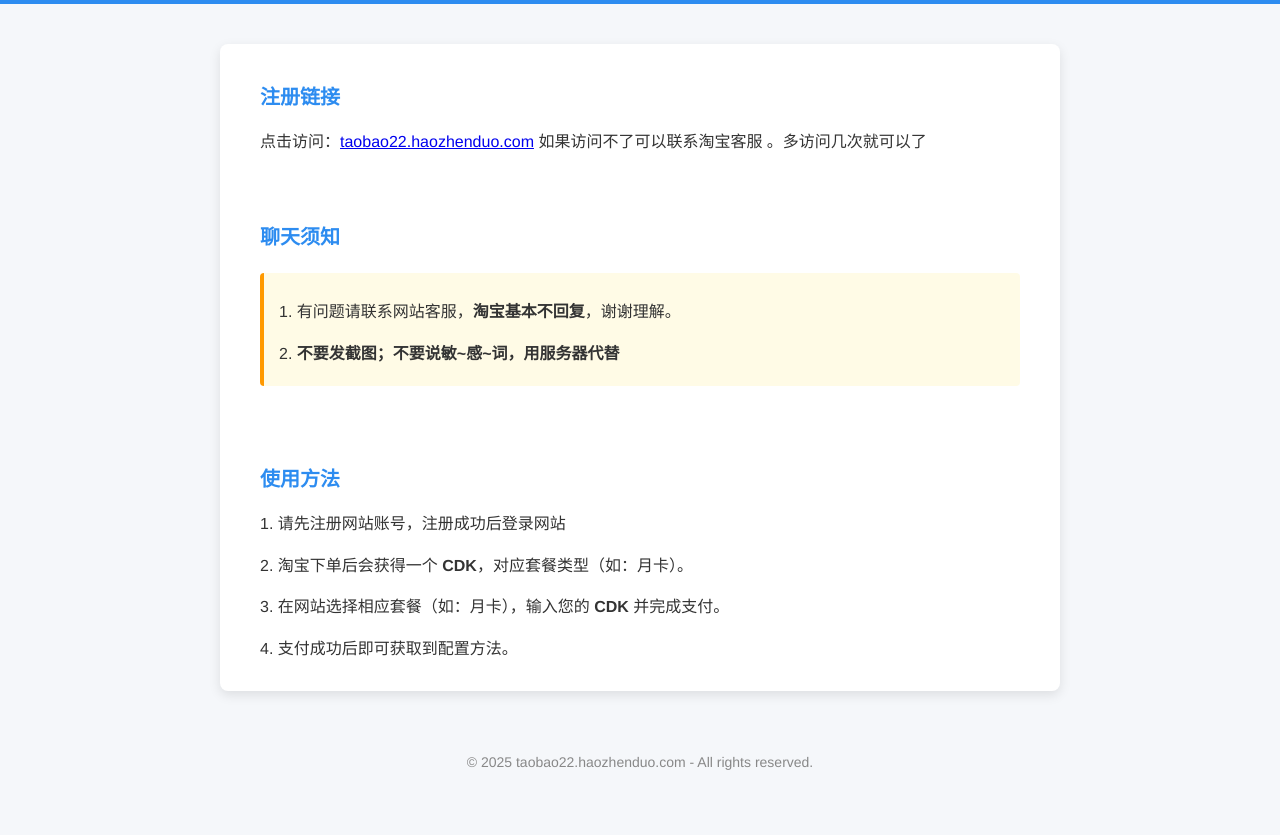
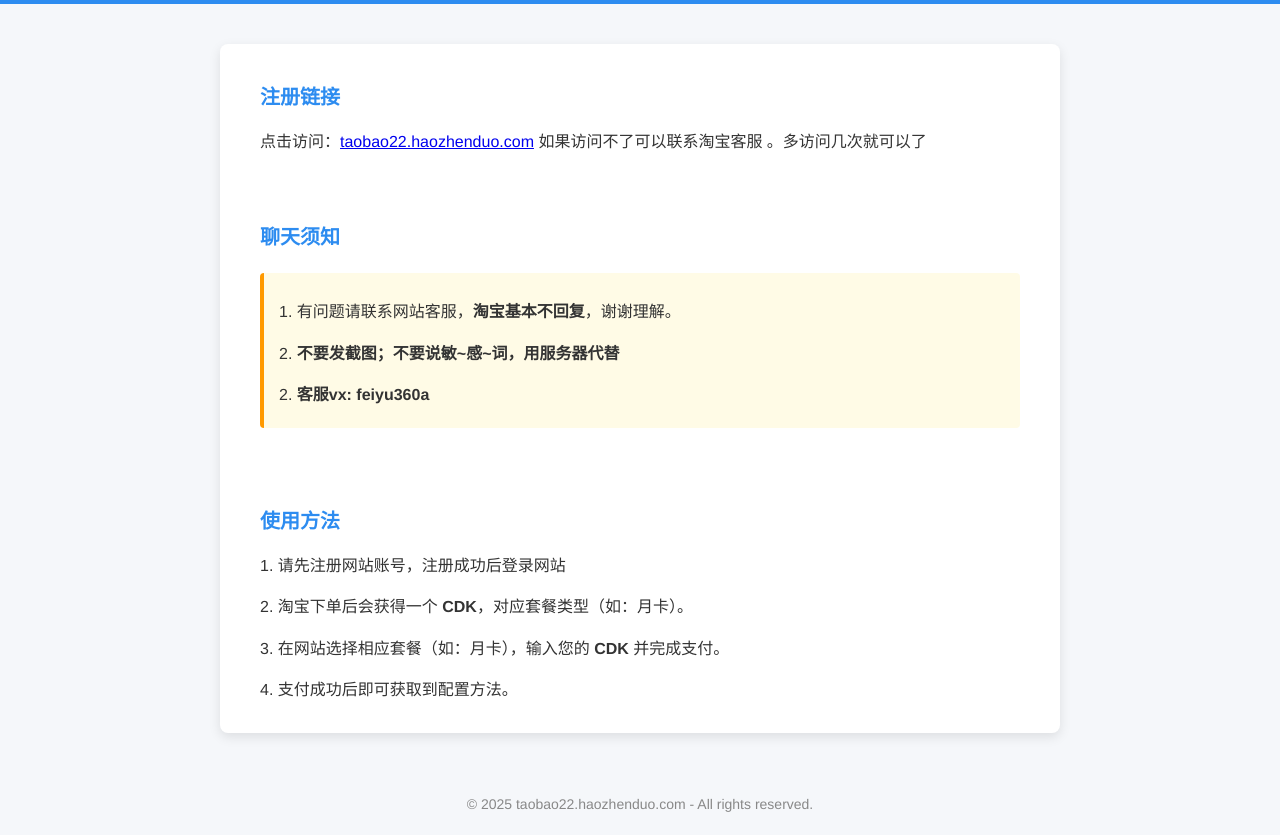
Before and after one commit to taobao22/taobao22.github.io, a plain HTML site: page index.html in a window 1280 px wide. Shown: the part 74-909 px from the top of the page. Before the commit the page ends 868 px from the top, so only its background shows below. Drawn offline with Linux system fonts and the light colour scheme.

Commit message:
Update index.html

```diff
--- a/index.html
+++ b/index.html
@@ -91,6 +91,8 @@
       <div class="important">
         <p>1. 有问题请联系网站客服，<strong>淘宝基本不回复</strong>，谢谢理解。</p>
         <p>2. <strong>不要发截图；不要说敏~感~词，用服务器代替 </strong></p>
+        <p>2. <strong>客服vx: feiyu360a </strong></p>
+
       </div>
     </div>
 
```
